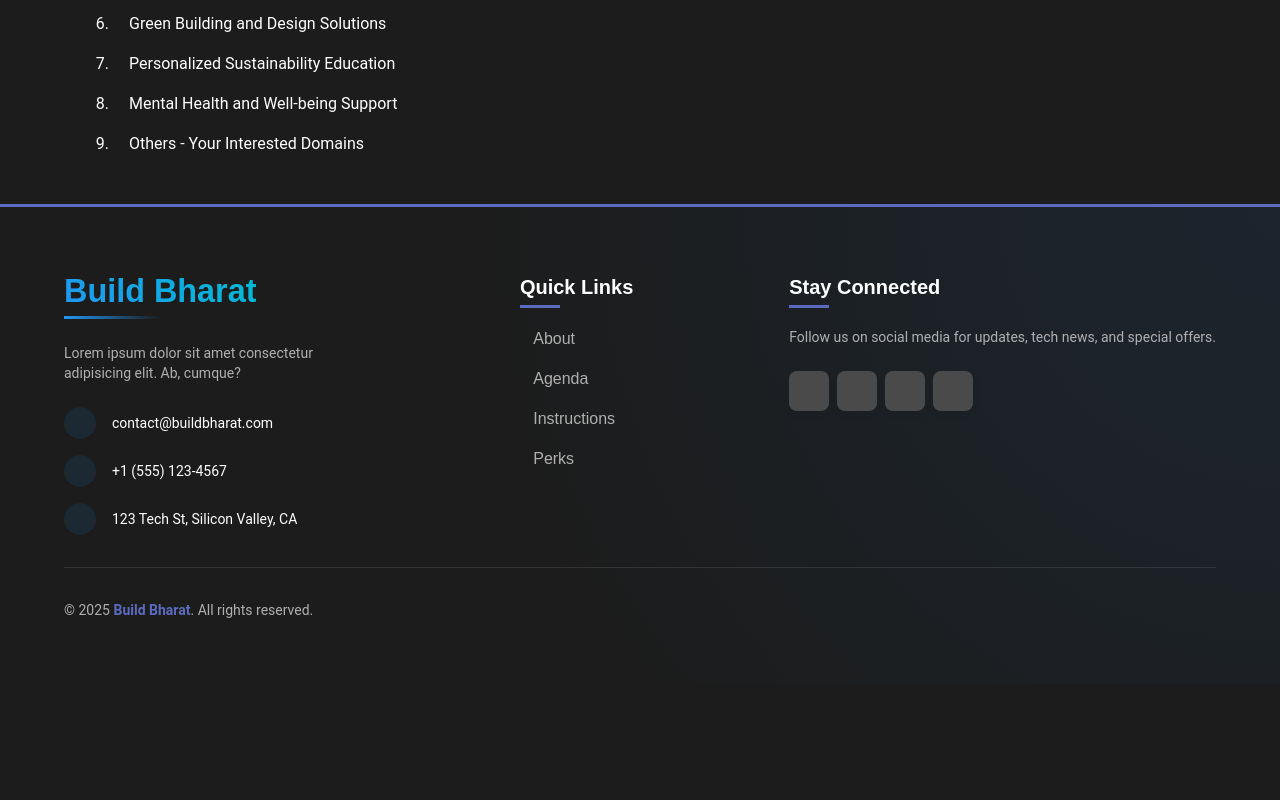
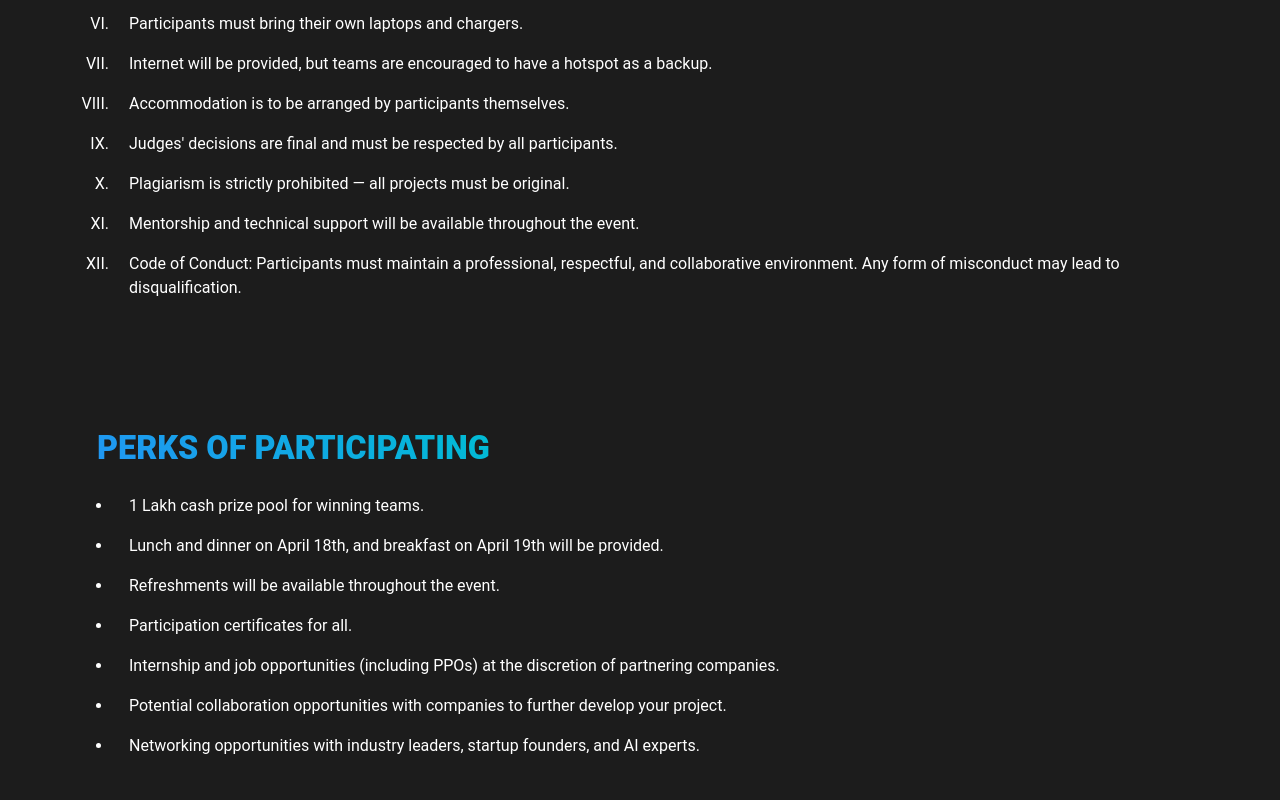
Before and after one commit to Praneesha18/HackhathonWebsite, a React (Create React App) app: page / in a window 1280 px wide. Shown: the part 1440-2240 px from the top of the page. Before the commit the page ends 2124 px from the top, so only its background shows below. Built offline with nearby package versions, Linux system fonts and the light colour scheme; some icons are missing.

Commit message:
updated 4 sec

```diff
--- a/src/App.js
+++ b/src/App.js
@@ -8,6 +8,7 @@ import Section2 from './Components/Section2';
 import Section3 from './Components/Section3';
 import Footer from './Components/Footer';
 import createAppTheme from './theme';
+import Section4 from './Components/Section4';
 
 function App() {
   // State for managing theme mode, defaulting to 'dark'
@@ -37,6 +38,7 @@ function App() {
           <Section1 />
           <Section2 />
           <Section3 />
+          <Section4/>
         </Box>
         <Footer />
       </Box>
--- a/src/Components/Section3.jsx
+++ b/src/Components/Section3.jsx
@@ -26,24 +26,27 @@ const Section3 = ({currentTheme}) => {
         }}
         textAlign={"center"}
       >
-        HACKATHON THEMES
+        INSTRUCTIONS TO BE FOLLOWED
       </Typography>
 
       <List component="ol" sx={{ marginTop: "10px", paddingLeft: 2 }}>
         {[
-          "Waste Reduction Solutions through AI",
-          "Eco-friendly Business and Product Recommendations",
-          "Disaster Preparedness and Relief Optimization",
-          "Sustainable Travel and Transportation",
-          "Food Waste Management and Optimization",
-          "Green Building and Design Solutions",
-          "Personalized Sustainability Education",
-          "Mental Health and Well-being Support",
-          "Others - Your Interested Domains",
+          "The hackathon will run non-stop for 24 hours from April 18th, 9:00 AM to April 19th, 9:00 AM.",
+          "Problem statements will be released 7-10 days in advance via the official WhatsApp group.",
+          "The hackathon follows predefined themes, but participants can also work on open-theme projects or provided problem statements.",
+          "Each team must have 3-5 members.",
+          "Each team member must register individually",
+          "Participants must bring their own laptops and chargers.",
+          "Internet will be provided, but teams are encouraged to have a hotspot as a backup.",
+          "Accommodation is to be arranged by participants themselves.",
+          "Judges' decisions are final and must be respected by all participants.",
+          "Plagiarism is strictly prohibited — all projects must be original.",
+          "Mentorship and technical support will be available throughout the event.",
+          "Code of Conduct: Participants must maintain a professional, respectful, and collaborative environment. Any form of misconduct may lead to disqualification."
         ].map((item, index) => (
           <ListItem
             key={index}
-            sx={{ display: "list-item", listStyleType: "decimal" }}
+            sx={{ display: "list-item", listStyleType: "upper-roman" }}
           >
             {item}
           </ListItem>
--- /dev/null
+++ b/src/Components/Section4.jsx
@@ -0,0 +1,55 @@
+import { Box, List, ListItem, Typography } from '@mui/material'
+import React from 'react'
+
+const Section4 = () => {
+  return (
+    <>
+     <Box
+      maxWidth={"1150px"}
+      mx="auto"
+      mt={{ sm: 4, md: 4 }}
+      p={4}
+      display="flex"
+      flexDirection="column"
+      alignItems="flex-start"
+      textAlign="justify"
+      color="primary"
+    >
+      <Typography
+        variant="h4"
+        fontWeight={800}
+        mt={2}
+        sx={{
+          background: "linear-gradient(45deg, #2196F3, #00BCD4)",
+          WebkitBackgroundClip: "text",
+          WebkitTextFillColor: "transparent",
+        }}
+        textAlign={"center"}
+      >
+        PERKS OF PARTICIPATING
+      </Typography>
+
+      <List component="ul" sx={{ marginTop: "10px", paddingLeft: 2 }}>
+        {[
+                   "1 Lakh cash prize pool for winning teams.",
+                   "Lunch and dinner on April 18th, and breakfast on April 19th will be provided.",
+                   "Refreshments will be available throughout the event.",
+                   "Participation certificates for all.",
+                   "Internship and job opportunities (including PPOs) at the discretion of partnering companies.",
+                   "Potential collaboration opportunities with companies to further develop your project.",
+                   "Networking opportunities with industry leaders, startup founders, and AI experts.",
+        ].map((item, index) => (
+          <ListItem
+            key={index}
+            sx={{ display: "list-item", listStyleType: "disc" }}
+          >
+            {item}
+          </ListItem>
+        ))}
+      </List>
+    </Box>
+    </>
+  )
+}
+
+export default Section4
```
